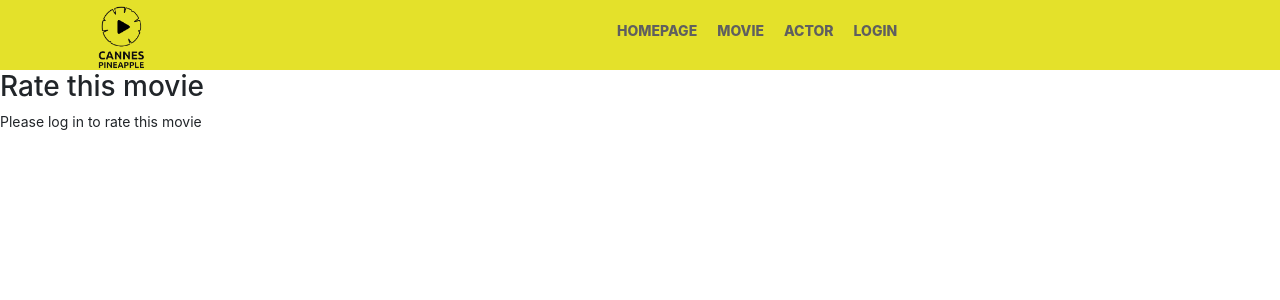
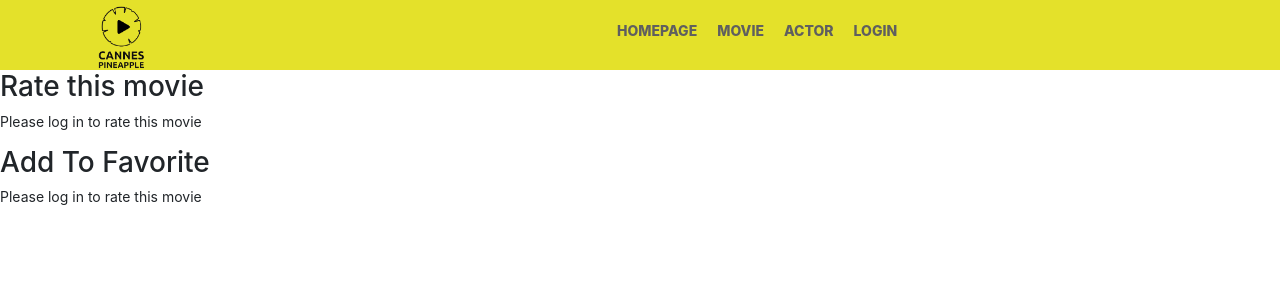
Before and after one commit to bluesteak/HB-Final-Project, a Flask app: page /movies/1 in a window 1280 px wide. Shown: the top 300 px of the page. Run offline with Flask 2, Linux system fonts and the light colour scheme; data that the repository does not hold is empty; some libraries are stand-ins or nearby versions.

Commit message:
Added Search

```diff
--- a/crud.py
+++ b/crud.py
@@ -1,9 +1,14 @@
 """CRUD operations."""
 
-from model import db, User, Movie, Rating, Actor, Character, connect_to_db
+from model import db, User, Movie, Rating, Actor, Character, Favorite, connect_to_db
 
+"""
+***********************************
+MOVIE - CREATE/SEARCH
+***********************************
+"""
 
-def create_movie(movie_title,poster,overview,tmdb_id,release_date,watch_link):
+def create_movie(movie_title,poster,overview,tmdb_id,release_date,watch_link,genre):
     """Create and return a new movie."""
     movie = Movie(
         movie_title=movie_title,
@@ -11,11 +16,14 @@ def create_movie(movie_title,poster,overview,tmdb_id,release_date,watch_link):
         overview=overview,
         tmdb_id=tmdb_id,
         release_date=release_date,
-        watch_link=watch_link
+        watch_link=watch_link,
+        genre=genre
     )
     db.session.add(movie)
     db.session.commit()
     return movie
+
+
 
 
 #get movie_id
@@ -41,9 +49,7 @@ def create_actor(actor_name,gender,dob,other_name,biography,headshot):
     db.session.commit()
     return actor
 
-def create_rating(user,movie, score):
-    rating = Rating(user=user,movie=movie,score=score)
-    return rating
+
 
 def get_actor_by_id(id):
     """Return a actor by primary key."""
@@ -79,10 +85,25 @@ def get_characters_from_actor(id):
 
     return Character.query.filter_by(actor_id=id)
 
+def get_actor_by_movie(id):
+    # character_list = (db.session.query(Movie).join(Character).filter(Character.movie_id==movie_id)).all())
+    actor_list = (db.session.query(Actor).join(Character).filter(Character.movie_id==id).all())
+    return actor_list
+
+
+
+def updateActor(id):
+    update = Actor.query.filter_by(id=id).first()
+    #update.ethnicity = "Vietnamese"
+    return update
+
+def updateMovie(tmdb_id):
+    update = Movie.query.filter_by(tmdb_id=tmdb_id).first()
+    return update
 
 """
 ***********************************
-USER SECTION
+USER SECTION - CREATE/LOGIN
 ***********************************
 """
 
@@ -122,32 +143,14 @@ def get_users():
     return User.query.all()
 
 
-def get_actor_by_movie(id):
-    # character_list = (db.session.query(Movie).join(Character).filter(Character.movie_id==movie_id)).all())
-    actor_list = (db.session.query(Actor).join(Character).filter(Character.movie_id==id).all())
-    return actor_list
 
 
 
-def updateActor(id):
-    update = Actor.query.filter_by(id=id).first()
-    #update.ethnicity = "Vietnamese"
-    return update
 
-def updateMovie(tmdb_id):
-    update = Movie.query.filter_by(tmdb_id=tmdb_id).first()
-    return update
 
-def get_movie_by_user(id):
-    movie_list = (db.session.query(Movie).join(Rating).filter(Rating.user_id==id).all())
-    return movie_list
-
-"""
-***********************************
-    USER SECTION - UPDATE PASSWORD
-***********************************
-"""
-
+def create_rating(user,movie, score):
+    rating = Rating(user=user,movie=movie,score=score)
+    return rating
 
 
 if __name__ == "__main__":
--- a/cruddetail.py
+++ b/cruddetail.py
@@ -1,6 +1,24 @@
-from model import db, User, Movie, Rating, Actor, Character, connect_to_db
+from model import db, User, Movie, Rating, Actor, Character, Favorite, connect_to_db
 
 
 def get_char(id):
     char = db.session.query(Character).options(db.joinedload('movie')).filter(Character.movie_id==id).all()
     return char
+
+
+"""
+***********************************
+    USER SECTION - RATING/CREATE FAVORITE LIST
+***********************************
+"""
+def get_movie_by_user(id):
+    movie_list = (db.session.query(Movie).join(Rating).filter(Rating.user_id==id).all())
+    return movie_list
+
+def get_fav_by_user(id):
+    fav_list = (db.session.query(Movie).join(Favorite).filter(Favorite.user_id==id).all())
+    return fav_list
+
+def create_fav(user,movie):
+    fav = Favorite(user=user,movie=movie)
+    return fav
--- a/seed_database.py
+++ b/seed_database.py
@@ -55,7 +55,7 @@ for person in person_list:
         if movie:
                 db_character = crud.create_character(char_name=response_movie["cast"][num]["character"], actor=db_actor, movie=movie)
         else:
-                db_movie = crud.create_movie(tmdb_id=response_movie["cast"][num]["id"],movie_title=response_movie["cast"][num]["original_title"],poster=(poster_base_url+response_movie["cast"][num]["poster_path"]),overview=response_movie["cast"][num]["overview"],release_date=response_movie["cast"][num]["release_date"],watch_link="")
+                db_movie = crud.create_movie(tmdb_id=response_movie["cast"][num]["id"],movie_title=response_movie["cast"][num]["original_title"],poster=(poster_base_url+response_movie["cast"][num]["poster_path"]),overview=response_movie["cast"][num]["overview"],release_date=response_movie["cast"][num]["release_date"],watch_link="",genre=response_movie["cast"][num]["genre_ids"])
                 print("Add movie to db",db_movie)
 
                 db_character = crud.create_character(char_name=response_movie["cast"][num]["character"],actor=db_actor,movie=db_movie)
--- a/server.py
+++ b/server.py
@@ -81,7 +81,7 @@ def movie_detail(id):
 
 """
 ***********************************
-RATING SECTION
+RATING
 ***********************************
 """
 
@@ -198,7 +198,8 @@ def user():
     if "user" in session:
         user = session["user"]
         current_user = crud.get_user_by_email(user)
-        movie_list = crud.get_movie_by_user(current_user.user_id)
+        movie_list = cruddetail.get_movie_by_user(current_user.user_id)
+        favorite_list = cruddetail.get_fav_by_user(current_user.user_id)
         current_password = current_user.password
         new_password = request.form.get("newpassword")
         if request.method == "POST":
@@ -210,13 +211,34 @@ def user():
                 flash("Incorrect current password. Please try again")
 
 
-        return render_template("user_details.html",current_user=current_user,movie_list=movie_list)
+        return render_template("user_details.html",current_user=current_user,movie_list=movie_list,favorite_list=favorite_list)
     else:
         flash(f"Please login to view your account!")
         return redirect(url_for("login"))
     # """Show details on a particular user."""
     # show_user = crud.get_user_by_email(usr)
 
+# ADD FAVIROTE MOVIE
+@app.route("/favorite", methods=["POST"])
+def create_favorite(movie_id):
+    """Create a new rating for the movie."""
+
+    logged_in_email = session.get("user_email")
+    adding = request.form.get("fav")
+
+    if logged_in_email is None:
+        flash("You must log in to rate a movie.")
+    else:
+        user = crud.get_user_by_email(logged_in_email)
+        movie = crud.get_movie_by_id(movie_id)
+
+        favorite = crud.create_fav(user, movie)
+        db.session.add(favorite)
+        db.session.commit()
+
+        flash(f"You have added this movie to your favorite list.")
+
+    return redirect(f"/movies/{movie_id}")
 
 
 
@@ -235,6 +257,22 @@ def logout():
     return redirect("/")
 
 
+"""
+***********************************
+SEARCH SECTION
+***********************************
+"""
+
+@app.route("/search")
+def search():
+    q = request.args.get('q')
+    if q:
+        movies = Movie.query.filter(Movie.movie_title.contains(q.title()))
+    else:
+        movies = Movie.query.all()
+
+    print(movies)
+    return render_template("search_result.html", movies=movies)
 
 
 if __name__ == "__main__":
--- a/templates/movie_detail.html
+++ b/templates/movie_detail.html
@@ -31,6 +31,7 @@
 
 </ul>
 {% endfor %}
+<div class="rate-movie">
 <h2>Rate this movie</h2>
 
 {% if session.get('user_id') %}
@@ -50,4 +51,23 @@
 {% else   %}
 <p>Please log in to rate this movie</p>
 {% endif %}
+</div>
+<div class="add-favorite-movie">
+  <h2>Add To Favorite</h2>
+
+  {% if session.get('user_id') %}
+  <form action="/movies/{{ movie.id }}/favorite" method="POST">
+    <p>
+      Add to Favorite
+      <select name="fav">
+        <option value="">Add</option>
+      </select>
+    </p>
+    <p><input type="submit"></p>
+  </form>
+
+  {% else   %}
+  <p>Please log in to rate this movie</p>
+  {% endif %}
+  </div>
 {% endblock %}
```
Also changed, not shown: model.py (+15 -0 lines), templates/homepage.html (+9 -4 lines), templates/user_details.html (+9 -12 lines).
